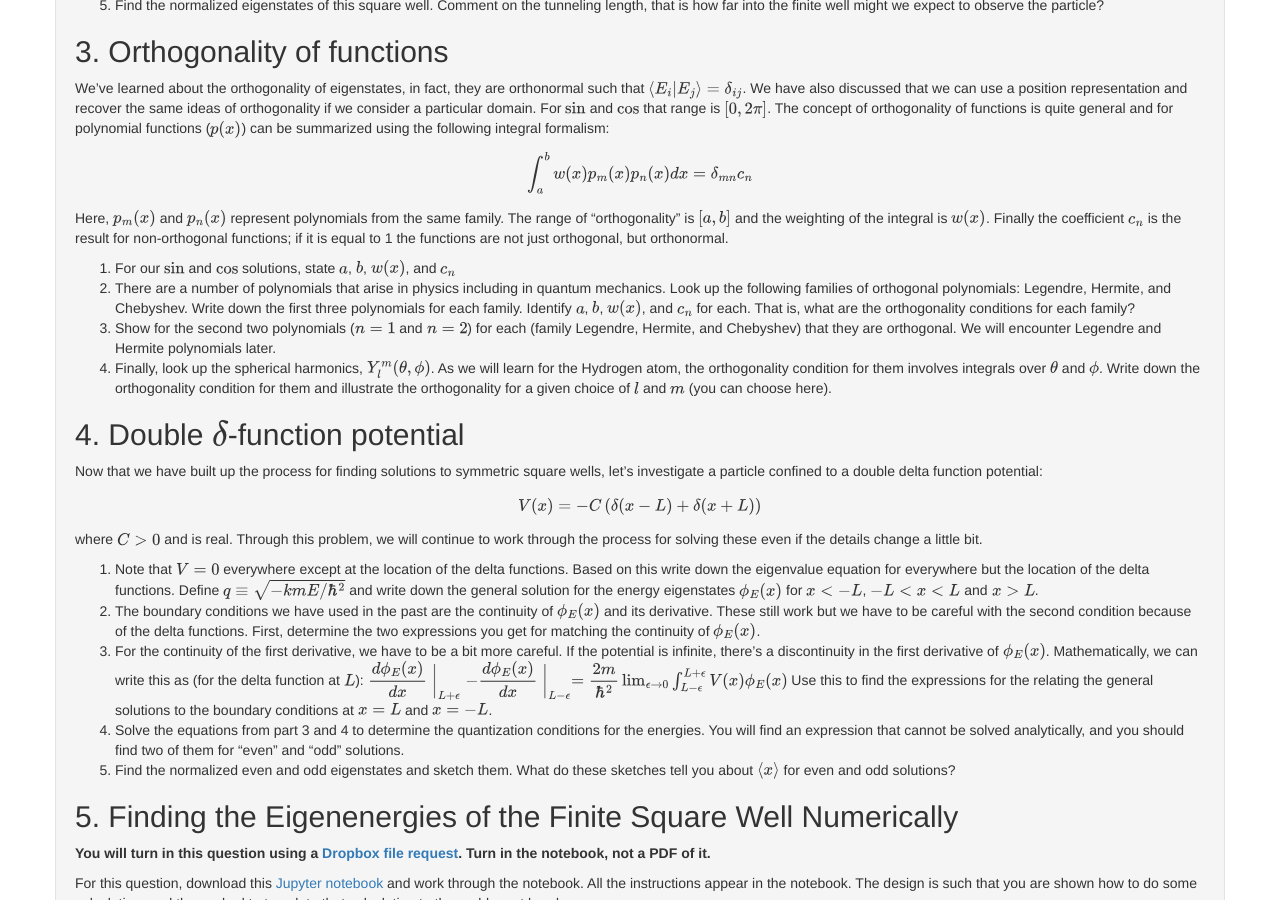
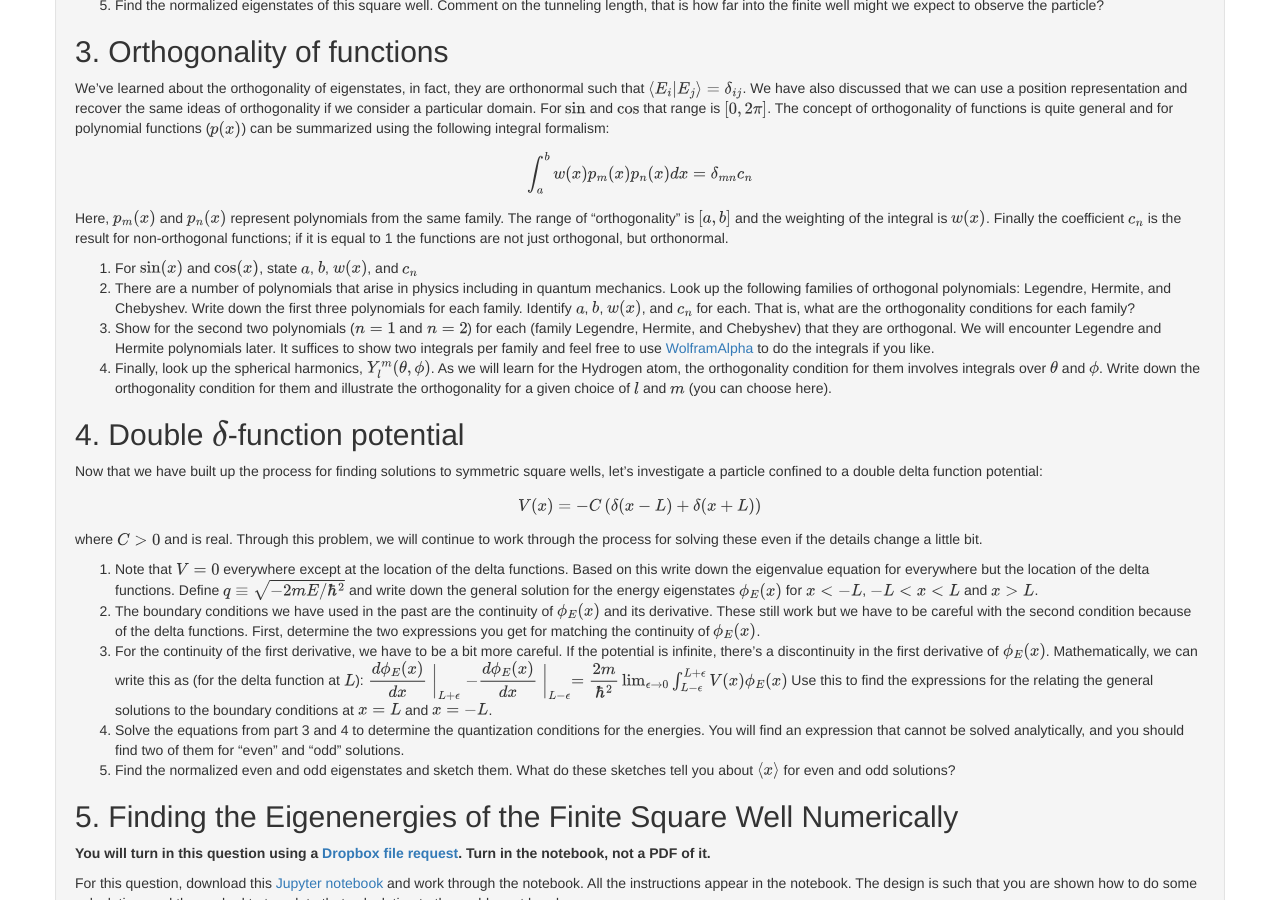
Before and after one commit to dannycab/phy472msu_s2021, a Jekyll site: the page built from assignments/homework3.md, in a window 1280 px wide and 900 px high, scrolled down 727 px. Built offline with Jekyll 4.4.1, drawn with Linux system fonts in a browser that asks for light colours.

Commit message:
fixed typo

```diff
--- a/assignments/homework3.md
+++ b/assignments/homework3.md
@@ -45,9 +45,9 @@
 
 Here, $p_m(x)$ and $p_n(x)$ represent polynomials from the same family. The range of "orthogonality" is $[a,b]$ and the weighting of the integral is $w(x)$. Finally the coefficient $c_n$ is the result for non-orthogonal functions; if it is equal to 1 the functions are not just orthogonal, but orthonormal.
 
-1. For our $\sin$ and $\cos$ solutions, state $a$, $b$, $w(x)$, and $c_n$
+1. For $\sin(x)$ and $\cos(x)$, state $a$, $b$, $w(x)$, and $c_n$
 2. There are a number of polynomials that arise in physics including in quantum mechanics. Look up the following families of orthogonal polynomials: Legendre, Hermite, and Chebyshev. Write down the first three polynomials for each family. Identify $a$, $b$, $w(x)$, and $c_n$ for each. That is, what are the orthogonality conditions for each family?
-3. Show for the second two polynomials ($n=1$ and $n=2$) for each (family Legendre, Hermite, and Chebyshev) that they are orthogonal. We will encounter Legendre and Hermite polynomials later.
+3. Show for the second two polynomials ($n=1$ and $n=2$) for each (family Legendre, Hermite, and Chebyshev) that they are orthogonal. We will encounter Legendre and Hermite polynomials later. It suffices to show two integrals per family and feel free to use [WolframAlpha](http://wolframalpha.com) to do the integrals if you like.
 4. Finally, look up the spherical harmonics, $Y_l^m(\theta, \phi)$. As we will learn for the Hydrogen atom, the orthogonality condition for them involves integrals over $\theta$ and $\phi$. Write down the orthogonality condition for them and illustrate the orthogonality for a given choice of $l$ and $m$ (you can choose here).
 
 
@@ -59,7 +59,7 @@
 
 where $C>0$ and is real. Through this problem, we will continue to work through the process for solving these even if the details change a little bit.
 
-1. Note that $V=0$ everywhere except at the location of the delta functions. Based on this write down the eigenvalue equation for everywhere but the location of the delta functions. Define $q\equiv\sqrt{-kmE/\hbar^2}$ and write down the general solution for the energy eigenstates $\phi_E(x)$ for $x<-L$, $-L<x<L$ and $x>L$.
+1. Note that $V=0$ everywhere except at the location of the delta functions. Based on this write down the eigenvalue equation for everywhere but the location of the delta functions. Define $q\equiv\sqrt{-2mE/\hbar^2}$ and write down the general solution for the energy eigenstates $\phi_E(x)$ for $x<-L$, $-L<x<L$ and $x>L$.
 2. The boundary conditions we have used in the past are the continuity of $\phi_E(x)$ and its derivative. These still work but we have to be careful with the second condition because of the delta functions. First, determine the two expressions you get for matching the continuity of $\phi_E(x)$.
 3. For the continuity of the first derivative, we have to be a bit more careful. If the potential is infinite, there's a discontinuity in the first derivative of $\phi_E(x)$. Mathematically, we can write this as (for the delta function at $L$):
 $$\dfrac{d\phi_E(x)}{dx}\biggm\lvert_{L+\epsilon} - \dfrac{d\phi_E(x)}{dx}\biggm\lvert_{L-\epsilon} = \dfrac{2m}{\hbar^2}\lim_{\epsilon \rightarrow 0} \int_{L-\epsilon}^{L+\epsilon}V(x)\phi_E(x)$$
```
Also changed, not shown: 1 other file.
